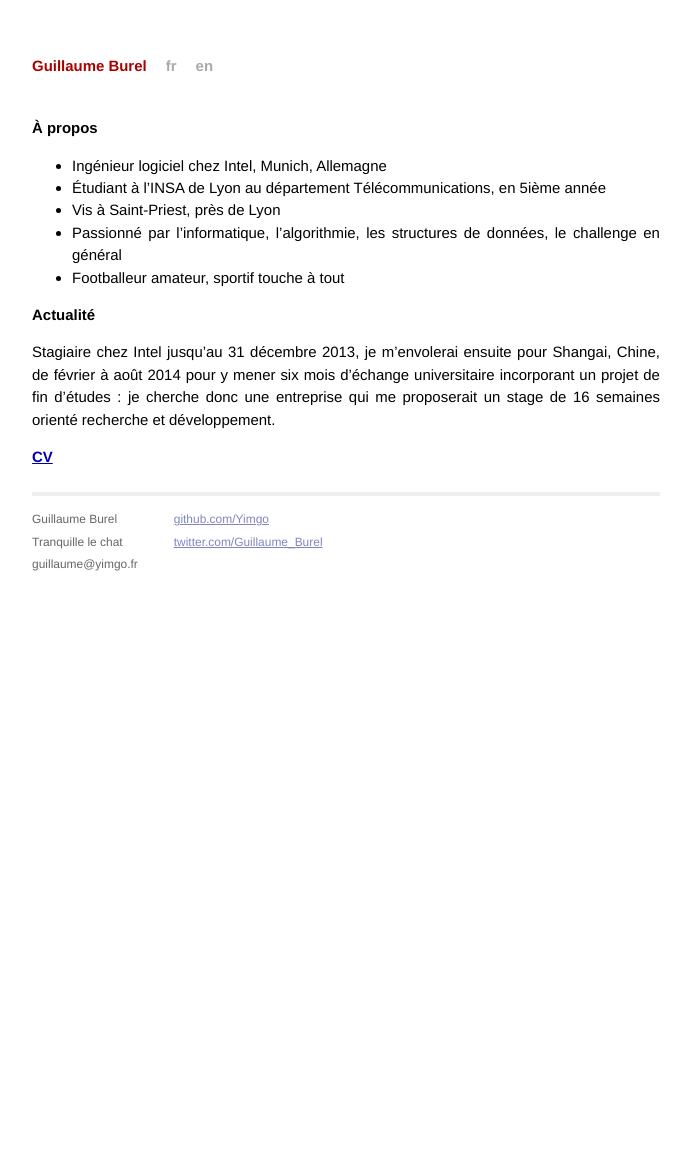
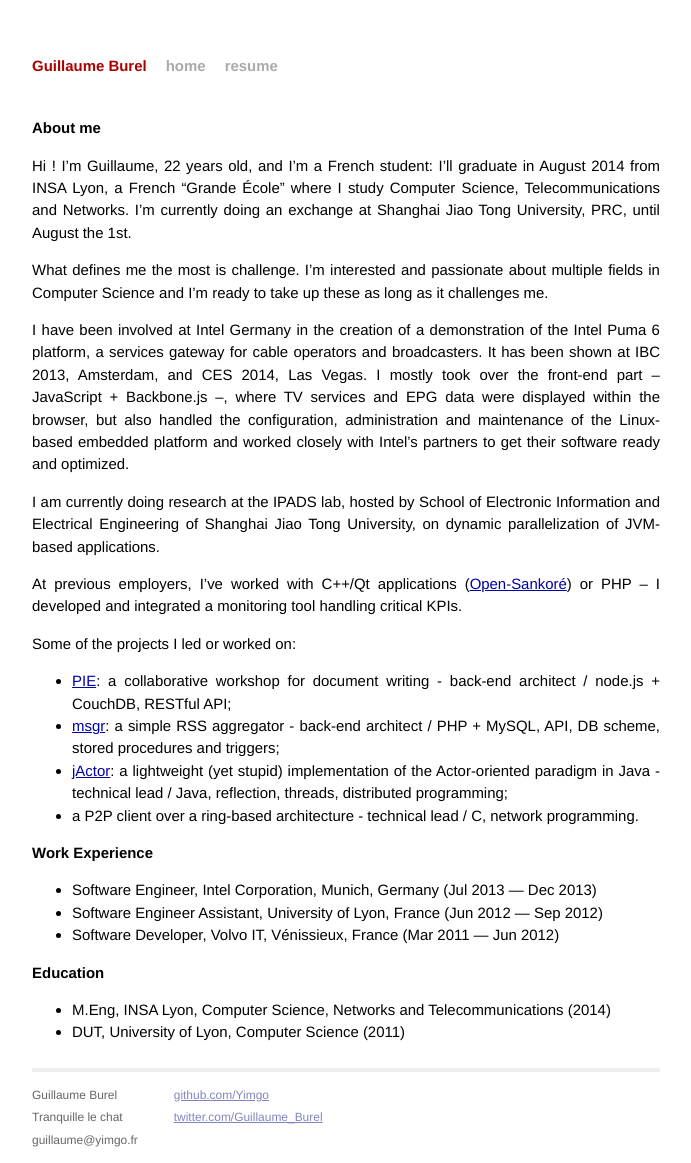
Before and after one commit to Yimgo/www.yimgo.fr, a Jekyll site: the page built from index.md, in a window 1280 px wide. Shown: the whole page, without its empty margins (294-985 px from the left). Built offline with Jekyll 4.4.1, drawn with Linux system fonts in a browser that asks for light colours; before the commit the page ends 945 px from its top, so only the background shows below that.

Commit message:
Refresh personal info
* Updated CV
* Current work

```diff
--- a/_layouts/default.html
+++ b/_layouts/default.html
@@ -6,16 +6,16 @@
         <title>{{ page.title }}</title>
         <meta name="viewport" content="width=device-width">
         <!-- Custom CSS -->
-        <link rel="stylesheet" href="/css/main.css">
+        <link rel="stylesheet" href="css/main.css">
 
     </head>
     <body>
         <div class="container">
             <div class="site">
                 <div class="header">
-                    <h1 class="title"><a href="/">{{ site.name }}</a></h1>
-                    <a class="extra" href="/">fr</a>
-                    <a class="extra" href="/en.html">en</a>
+                    <h1 class="title"><a href="index.html">{{ site.name }}</a></h1>
+                    <a class="extra" href="index.html">home</a>
+                    <a class="extra" href="assets/resume.pdf">resume</a>
                 </div>
                 {{ content }}
                 <div class="footer">
--- a/index.md
+++ b/index.md
@@ -2,16 +2,33 @@
 layout: default
 title: Guillaume Burel
 ---
-# À propos
+# About me
 
-* Ingénieur logiciel chez Intel, Munich, Allemagne
-* Étudiant à l'INSA de Lyon au département Télécommunications, en 5ième année
-* Vis à Saint-Priest, près de Lyon
-* Passionné par l'informatique, l'algorithmie, les structures de données, le challenge en général
-* Footballeur amateur, sportif touche à tout
+Hi ! I'm Guillaume, 22 years old, and I'm a French student: I'll graduate in August 2014 from INSA Lyon, a French "Grande École" where I study Computer Science, Telecommunications and Networks.
+I'm currently doing an exchange at Shanghai Jiao Tong University, PRC, until August the 1st.
 
-# Actualité
+What defines me the most is challenge. I'm interested and passionate about multiple fields in Computer Science and I'm ready to take up these as long as it challenges me.
 
-Stagiaire chez Intel jusqu'au 31 décembre 2013, je m'envolerai ensuite pour Shangai, Chine, de février à août 2014 pour y mener six mois d'échange universitaire incorporant un projet de fin d'études : je cherche donc une entreprise qui me proposerait un stage de 16 semaines orienté recherche et développement.
+I have been involved at Intel Germany in the creation of a demonstration of the Intel Puma 6 platform, a services gateway for cable operators and broadcasters. It has been shown at IBC 2013, Amsterdam, and CES 2014, Las Vegas. I mostly took over the front-end part – JavaScript + Backbone.js –, where TV services and EPG data were displayed within the browser, but also handled the configuration, administration and maintenance of the Linux-based embedded platform and worked closely with Intel's partners to get their software ready and optimized.
 
-# [CV](assets/cv.pdf)
+I am currently doing research at the IPADS lab, hosted by School of Electronic Information and Electrical Engineering of Shanghai Jiao Tong University, on dynamic parallelization of JVM-based applications.
+
+At previous employers, I've worked with C++/Qt applications ([Open-Sankoré](//github.com/Sankore/Sankore-3.1)) or PHP – I developed and integrated a monitoring tool handling critical KPIs.
+
+Some of the projects I led or worked on:
+
+ * [PIE](//github.com/PieEditor/PIE): a collaborative workshop for document writing - back-end architect / node.js + CouchDB, RESTful API;
+ * [msgr](//code.google.com/p/msgr): a simple RSS aggregator - back-end architect / PHP + MySQL, API, DB scheme, stored procedures and triggers;
+ * [jActor](//code.google.com/p/jactor): a lightweight (yet stupid) implementation of the Actor-oriented paradigm in Java - technical lead / Java, reflection, threads, distributed programming;
+ * a P2P client over a ring-based architecture - technical lead / C, network programming.
+
+# Work Experience
+
+ * Software Engineer, Intel Corporation, Munich, Germany (Jul 2013 — Dec 2013)
+ * Software Engineer Assistant, University of Lyon, France (Jun 2012 — Sep 2012)
+ * Software Developer, Volvo IT, Vénissieux, France (Mar 2011 — Jun 2012)
+
+# Education
+
+ * M.Eng, INSA Lyon, Computer Science, Networks and Telecommunications (2014)
+ * DUT, University of Lyon, Computer Science (2011)
```
Also changed, not shown: en.md (deleted, +0 -17 lines), 2 other files.
